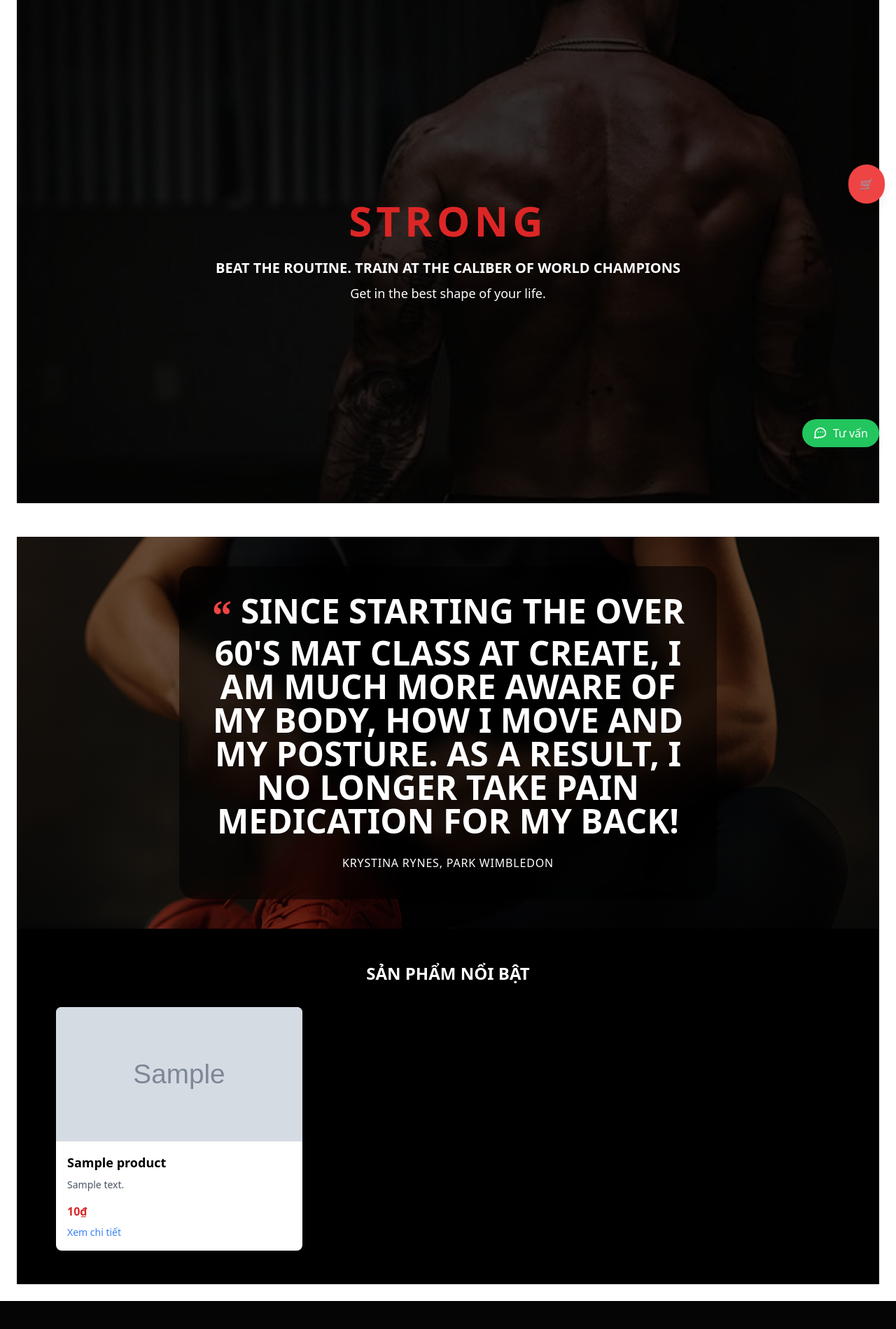
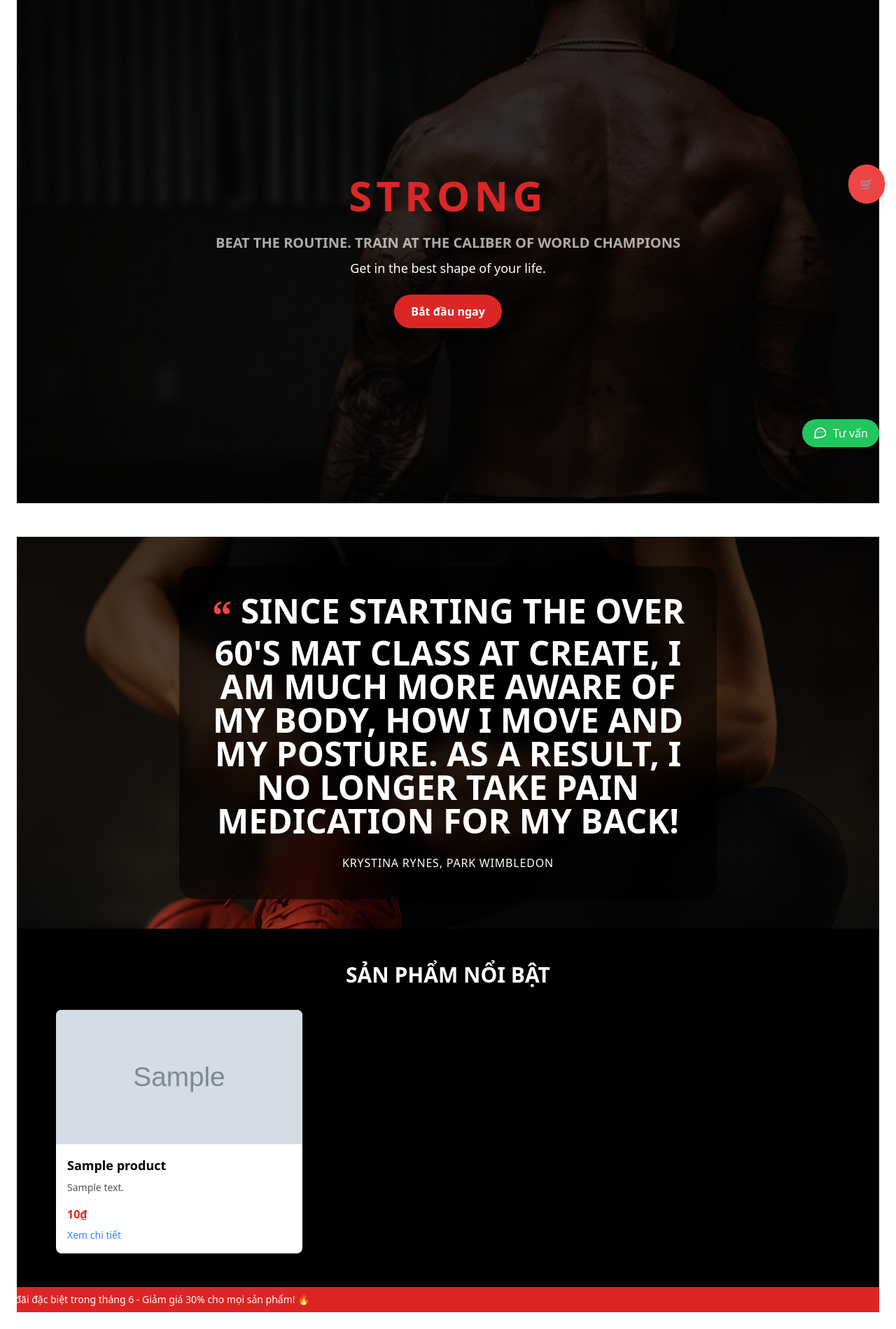
Before and after one commit to Tiensohot/group8, a Django app: template websupp/app/templates/app/home.html in a window 1280 px wide. Shown: the part 137-2036 px from the top of the page at 70% size. Before the commit the page ends 1996 px from the top, so only its background shows below. Run offline with Django 5.2, Linux system fonts and the light colour scheme; the template is opened without the code that fills it: most values are stand-ins (such as "Sample title", 1, 10 or a date in 2020); grey boxes marked "Sample" are stand-in pictures; parts of the project's set-up code (start-up, migrations or seed data) failed here and were passed over; some libraries are stand-ins or nearby versions.

Commit message:
sửa home và blog

```diff
--- a/websupp/app/templates/app/home.html
+++ b/websupp/app/templates/app/home.html
@@ -12,10 +12,13 @@
      class="absolute inset-0 w-full h-full object-cover opacity-20 z-0" />
 
   <!-- Lớp overlay chữ -->
-  <div class="relative z-10">
+  <div class="relative z-10 animate-fade-in-up text-white">
     <h1 class="text-6xl font-extrabold tracking-widest text-red-600">STRONG</h1>
-    <p class="mt-6 text-xl font-bold uppercase">Beat the routine. Train at the caliber of world champions</p>
+    <p class="mt-6 text-xl font-bold uppercase animate-pulse">Beat the routine. Train at the caliber of world champions</p>
     <p class="mt-2 text-lg font-light">Get in the best shape of your life.</p>
+    <a href="#featured" class="mt-6 inline-block bg-red-600 text-white font-semibold py-3 px-6 rounded-full hover:bg-red-700 transition duration-300 shadow-lg">
+      Bắt đầu ngay
+    </a>
   </div>
 </section>
 
@@ -23,10 +26,10 @@
 <section class="relative h-[70vh] bg-cover bg-center flex items-center justify-center text-center mt-12"
          style="background-image: url('{% static 'images/testimonial-bg.png' %}');">
   <!-- Overlay -->
-  <div class="absolute inset-0 bg-black opacity-50"></div>
+  <div class="absolute inset-0 bg-gradient-to-b from-black/70 to-black/30"></div>
 
   <!-- Text Content -->
-  <div class="relative z-10 max-w-3xl px-8 py-10 bg-black/60 rounded-3xl shadow-2xl backdrop-blur-md text-white">
+  <div class="relative z-10 max-w-3xl px-8 py-10 bg-black/60 rounded-3xl shadow-2xl backdrop-blur-md text-white animate-fade-in-up">
     <p class="text-4xl md:text-5xl font-bold mb-6 leading-snug">
       <span class="text-6xl font-serif text-red-500 align-top">“</span>
       SINCE STARTING THE OVER 60'S MAT CLASS AT CREATE, I AM MUCH MORE AWARE OF MY BODY, HOW I MOVE AND MY POSTURE.
@@ -34,19 +37,17 @@
     </p>
     <p class="text-base tracking-wider font-light uppercase mt-2">KRYSTINA RYNES, PARK WIMBLEDON</p>
   </div>
-
 </section>
 
 <!-- Sản phẩm nổi bật -->
-<!-- Sản phẩm nổi bật -->
-<section class="py-12 bg-black text-white">
-  <h2 class="text-center text-2xl font-bold mb-8">SẢN PHẨM NỔI BẬT</h2>
+<section id="featured" class="py-12 bg-black text-white">
+  <h2 class="text-center text-3xl font-bold mb-8 animate-fade-in-up">SẢN PHẨM NỔI BẬT</h2>
   <div class="max-w-6xl mx-auto grid grid-cols-1 sm:grid-cols-2 md:grid-cols-3 gap-8 px-4">
     {% for product in featured_products %}
-      <div class="bg-white text-black rounded-lg overflow-hidden shadow-md hover:scale-105 duration-300">
-        <img src="{{ product.image.url }}" alt="{{ product.name }}" class="w-full h-48 object-cover">
+      <div class="group bg-white text-black rounded-lg overflow-hidden shadow-md transform transition duration-300 hover:scale-105 hover:shadow-2xl">
+        <img src="{{ product.image.url }}" alt="{{ product.name }}" class="w-full h-48 object-cover group-hover:scale-105 transition-transform duration-300">
         <div class="p-4">
-          <h3 class="text-lg font-semibold mb-2">{{ product.name }}</h3>
+          <h3 class="text-lg font-semibold mb-2 group-hover:text-red-600 transition-colors">{{ product.name }}</h3>
           <p class="text-sm text-gray-600 mb-4">{{ product.description|truncatechars:80 }}</p>
           <p class="font-bold text-red-600 mb-2">{{ product.price|floatformat:0 }}₫</p>
           <a href="{% url 'product_detail' product.id %}" class="text-sm text-blue-500 hover:underline">Xem chi tiết</a>
@@ -56,7 +57,35 @@
   </div>
 </section>
 
+<!-- Marquee Thông báo -->
+<div class="bg-red-600 py-2 overflow-hidden whitespace-nowrap">
+  <p class="text-white text-sm animate-marquee">🔥 Ưu đãi đặc biệt trong tháng 6 - Giảm giá 30% cho mọi sản phẩm! 🔥</p>
+</div>
 
+<!-- Custom CSS animation -->
+<style>
+@keyframes fadeInUp {
+  from {
+    opacity: 0;
+    transform: translateY(20px);
+  }
+  to {
+    opacity: 1;
+    transform: translateY(0);
+  }
+}
+.animate-fade-in-up {
+  animation: fadeInUp 1s ease-out forwards;
+}
 
+@keyframes marquee {
+  0% { transform: translateX(100%) }
+  100% { transform: translateX(-100%) }
+}
+.animate-marquee {
+  display: inline-block;
+  animation: marquee 12s linear infinite;
+}
+</style>
 
 {% endblock %}
```
Also changed, not shown: websupp/app/templates/app/blog.html (+15 -4 lines), websupp/app/templates/app/blog_detail.html (+9 -2 lines).
